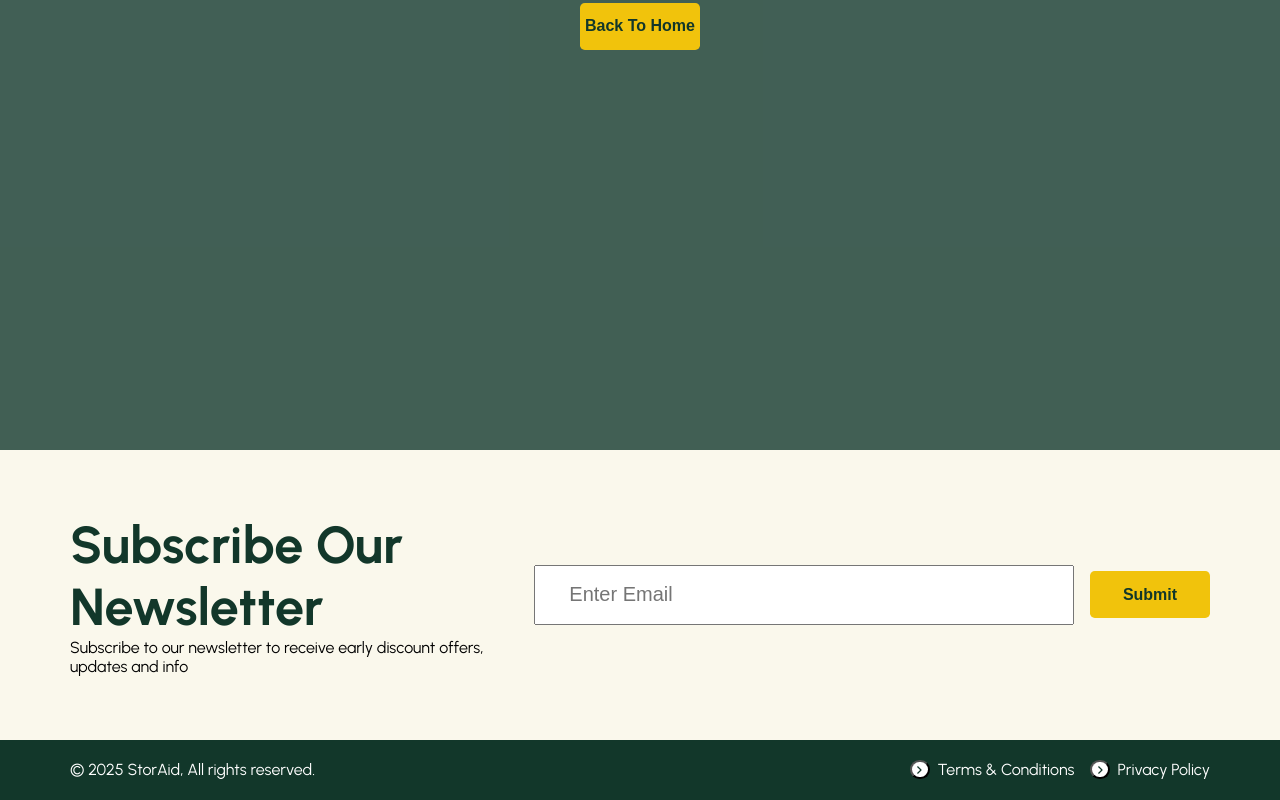
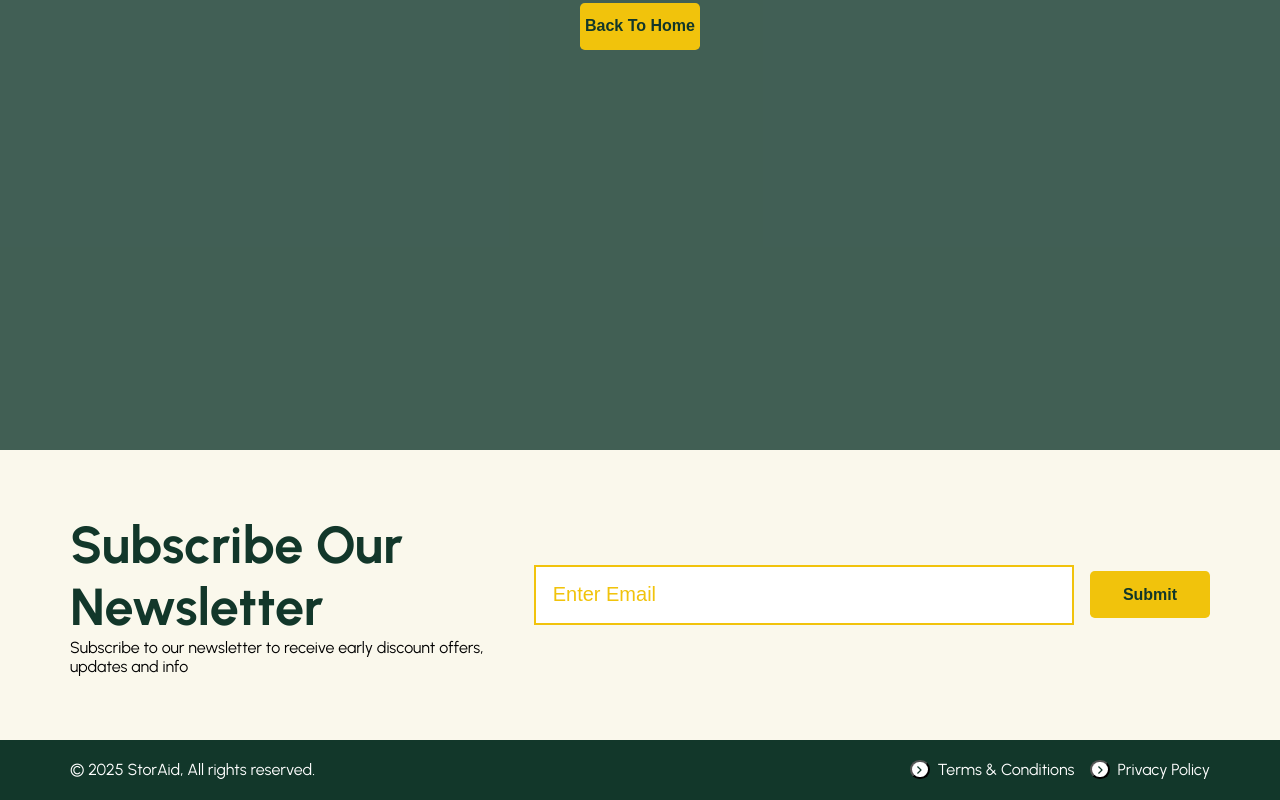
Before and after one commit to Mannelito-1/React-storaid-uppgift, a React (Vite) app: page /404 in a window 1280 px wide. Shown: the part 770-1570 px from the top of the page. Built offline with nearby package versions, Linux system fonts and the light colour scheme.

Commit message:
added post and change location , added error msg and sucsses msg. validated form

```diff
--- a/src/components/Subscribe.jsx
+++ b/src/components/Subscribe.jsx
@@ -1,31 +1,101 @@
-import React from 'react'
+import React, { useEffect, useState } from "react";
 import Btn from "./Btn";
+import { useLocation } from "react-router-dom";
 
 function Subscribe() {
+  const [formData, setFormData] = useState({
+    email: "",
+  });
+
+  const [errors, setErrors] = useState({});
+  const [valids, setValids] = useState("");
+  const location = useLocation();
+
+  // Took help from chatgpt for useLocation
+  useEffect(() => {
+    setFormData({ email: "" });
+    setErrors({});
+    setValids("");
+  }, [location.pathname]);
+
+  const handleChange = (e) => {
+    const { name, value } = e.target;
+    setFormData({ ...formData, [name]: value });
+
+    setValids("");
+  };
+
+  const validateForm = () => {
+    const newErrors = {};
+
+    if (!/^[^\s@]+@[^\s@]+\.[^\s@]+$/.test(formData.email)) {
+      newErrors.email = " Please enter a valid email example: name@email.com";
+    }
+
+    setErrors(newErrors);
+    return Object.keys(newErrors).length === 0;
+  };
+
+  const handleSubmit = async (e) => {
+    e.preventDefault();
+    if (!validateForm()) return;
+    try {
+      const res = await fetch(
+        "https://win25-jsf-assignment.azurewebsites.net/api/subscribe",
+        {
+          method: "POST",
+          headers: {
+            "Content-Type": "application/json",
+          },
+          body: JSON.stringify(formData),
+        }
+      );
+
+      setFormData({ email: "" });
+      setErrors({});
+      setValids("Thanks for subscribing.");
+    } catch {
+      console.error("something went wrong");
+    }
+  };
+
   return (
     <>
-    <section className='subscribe'>
+      <section className="subscribe">
         <div className="container-space">
           <div className="subscribe-left">
             <h3>Subscribe Our Newsletter</h3>
-          <p>Subscribe to our newsletter to receive early discount offers, updates and info</p>
+            <p>
+              Subscribe to our newsletter to receive early discount offers,
+              updates and info
+            </p>
           </div>
           <div className="subscribe-right">
+            <form onSubmit={handleSubmit} noValidate>
               <div className="sub-email">
-            <input className='email' type="text" placeholder='      Enter Email' />
-          </div>
-          <div className="sub-btn">
-            <Btn btnText="Submit"/>
-          </div>
-
+                <input
+                  required
+                  className="email"
+                  onChange={handleChange}
+                  type="email"
+                  name="email"
+                  value={formData.email}
+                  placeholder="   Enter Email"
+                />
+                {errors.email && (
+                  <span className="validation-error">{errors.email} </span>
+                )}
+                {valids && <span className="success">{valids}</span>}
+                <div className="submit-btn">
+                  <Btn type="submit" btnText="Submit" />
                 </div>
               </div>
-
-
+            </form>
+          </div>
+        </div>
       </section>
-
     </>
-  )
+  );
 }
 
-export default Subscribe
+export default Subscribe;
--- a/src/index.css
+++ b/src/index.css
@@ -55,6 +55,10 @@ h6 {
 
 .linkStyle {
   text-decoration: none;
+}
+
+.validation-error {
+  color: rgba(197, 0, 0, 0.842);
 }
 
 .container {
@@ -627,20 +631,51 @@ h6 {
 
   .container-space {
     display: flex;
-    justify-content: space-between;
+    justify-content: space-around;
   }
 
   .subscribe-right {
     display: flex;
     justify-content: center;
     align-items: center;
-    gap: 1rem;
+  }
+
+  .validation-error {
+    display: flex;
+    position: absolute;
+    top: 4rem;
+    left: 1rem;
+    font-weight: 900;
+  }
+  .success {
+    display: flex;
+    position: absolute;
+    top: 4rem;
+    left: 1rem;
+    font-weight: 900;
+  }
+
+  .sub-email {
+    position: relative;
+    display: flex;
+    justify-content: center;
+    align-items: center;
   }
 
   .email {
     width: 540px;
     height: 60px;
     font-size: 20px;
+    border: 2px solid var(--clr-yellow);
+  }
+  .email::placeholder {
+    color: var(--clr-yellow);
+  }
+
+  .submit-btn {
+    display: flex;
+    padding-left: 1rem;
+    flex-direction: column;
   }
 }
 
@@ -887,15 +922,12 @@ h6 {
     width: 430px;
     border-radius: 1%;
     color: white;
-
   }
 
-  .blog-card.active  {
+  .blog-card.active {
     color: var(--clr-dark-green);
     background-color: var(--clr-blog-card-light);
-    border: var(--clr-dark-green) 3px solid ;
-
-
+    border: var(--clr-dark-green) 3px solid;
 
     h6 {
       color: var(--clr-dark-green);
@@ -906,20 +938,16 @@ h6 {
     }
 
     .calander-dark {
-      display:block;
+      display: block;
     }
 
-    .calender-light{
+    .calender-light {
       display: none;
     }
 
     .description {
       color: var(--clr-dark-green);
     }
-
-
-
-
   }
 
   .img-container {
@@ -938,7 +966,6 @@ h6 {
     overflow: hidden;
     width: 23rem;
     color: white;
-
   }
 
   .img-text {
@@ -988,10 +1015,7 @@ h6 {
   .container-space {
     display: flex;
     flex-direction: column;
-
   }
-
-
 
   .testimonial-headding {
     display: flex;
@@ -1029,7 +1053,6 @@ h6 {
     width: 100%;
     padding-block: 2rem;
     padding-right: 1rem;
-
   }
 
   .profile {
@@ -1046,14 +1069,12 @@ h6 {
   }
   .proflie-pic {
     border-radius: 50%;
-
   }
 
   .icon {
     position: relative;
     right: 2rem;
     top: 2rem;
-
   }
 
   .stars {
```
Lines whose indentation alone changed are shown as unchanged.
